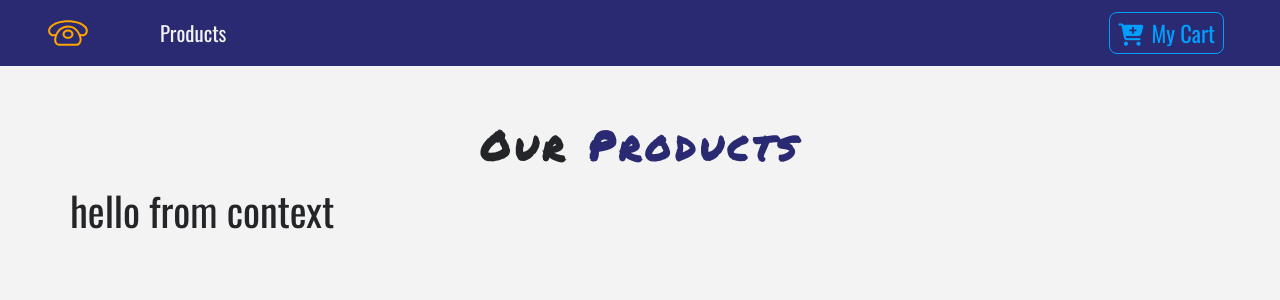
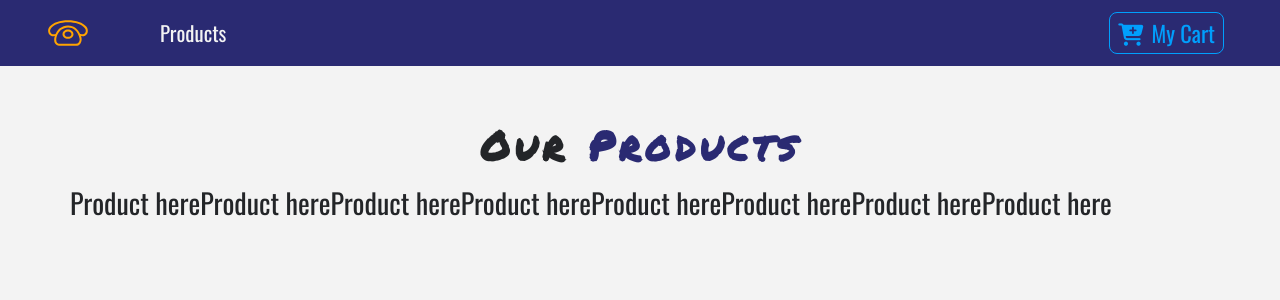
Before and after one commit to axtell5000/phone-store-react, a React (Create React App) app: page / in a window 1280 px wide. Shown: the top 300 px of the page. Built offline with nearby package versions, Linux system fonts and the light colour scheme.

Commit message:
more setup of Context API

```diff
--- a/src/components/ProductList.js
+++ b/src/components/ProductList.js
@@ -1,18 +1,13 @@
 import React, { Component, Fragment } from 'react';
 
 import { ProductConsumer } from '../context'; // use the Consumer to use context in your app
-import { storeProducts } from '../data';
 import Product from './Product';
+
 import Title from './Title';
 
 export default class ProductList extends Component {
 
-  state={
-    products: storeProducts
-  };
-
   render() {
-    console.log(this.state.storeProducts);
     return (
       <Fragment>
         <div className="py-5">
@@ -20,8 +15,10 @@ export default class ProductList extends Component {
             <Title name="our" title="products" />
             <div className="row">
               <ProductConsumer>
-                {shakeandbake => {
-                  return <h1>{shakeandbake}</h1>
+                {value => {
+                  return value.products.map(item => {
+                    return <Product key={item.id} item={item} />
+                  });
                 }
                 }
               </ProductConsumer>
--- a/src/context.js
+++ b/src/context.js
@@ -1,11 +1,30 @@
 import React, { Component } from 'react';
 
+import { storeProducts, detailProduct } from "./data";
 const ProductContext = React.createContext();
 
 class ProductProvider extends Component {
+
+  state = {
+    products: storeProducts,
+    detailProduct
+  };
+
+  handleDetail = () => {
+    console.log('Hello from detail');
+  };
+
+  addToCart = () => {
+    console.log('adding to cart');
+  };
+
   render() {
     return (
-      <ProductContext.Provider value="hello from context">
+      <ProductContext.Provider value={{
+        ...this.state,
+        handleDetail: this.handleDetail,
+        addToCart: this.addToCart
+      }}>
         {this.props.children}
       </ProductContext.Provider>
     )
```
Also changed, not shown: 1 other file (tests, documents, lock files or other folders).
